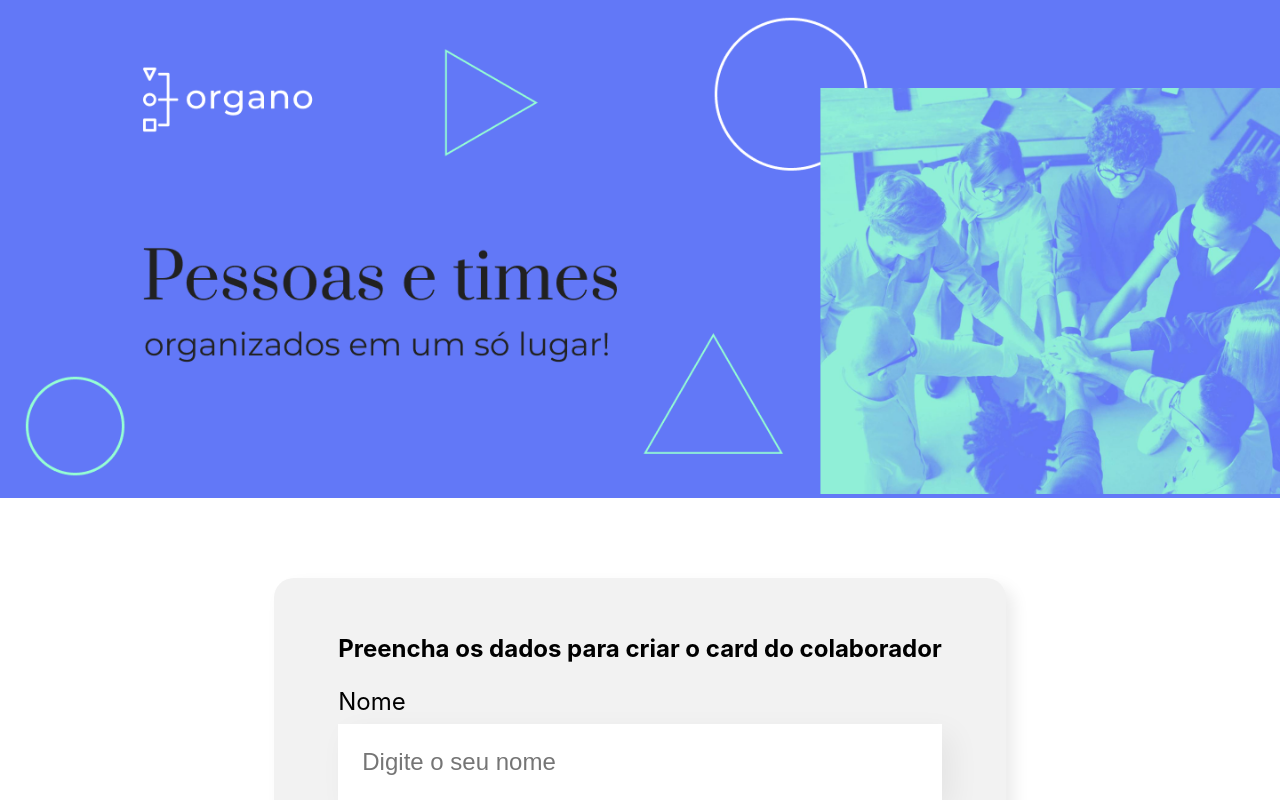
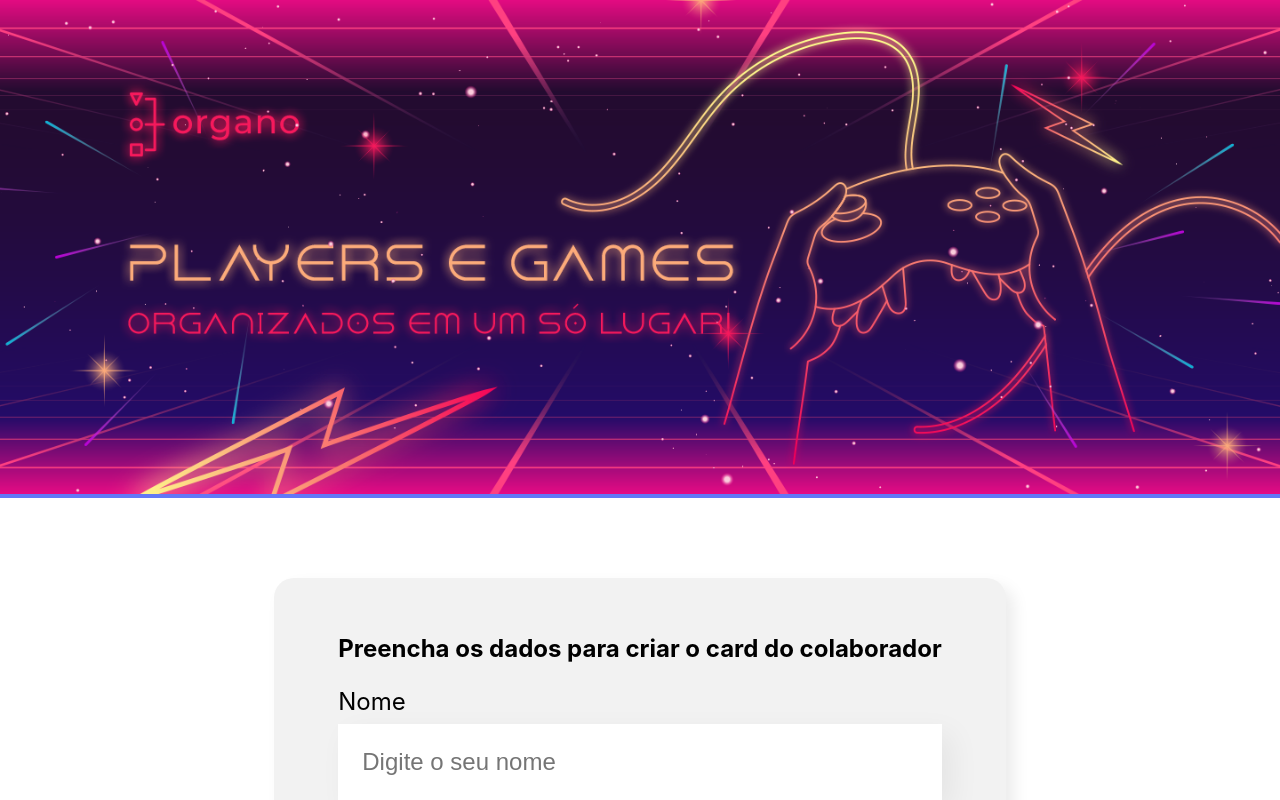
Before and after one commit to luixcarod/organo, a React (Create React App) app: page / in a window 1280 px wide. Shown: the top 800 px of the page. Built offline with nearby package versions, Linux system fonts and the light colour scheme.

Commit message:
Update Banner.js

```diff
--- a/src/componentes/Banner/Banner.js
+++ b/src/componentes/Banner/Banner.js
@@ -4,7 +4,7 @@ function Banner() {
     // JSX
     return (
         <header className='banner'>
-            <img src="/imagens/banner.png" alt="O banner principal da página do organo"/>
+            <img src="/imagens/Banner.png" alt="O banner principal da página do organo"/>
         </header>
     )
 }
```
